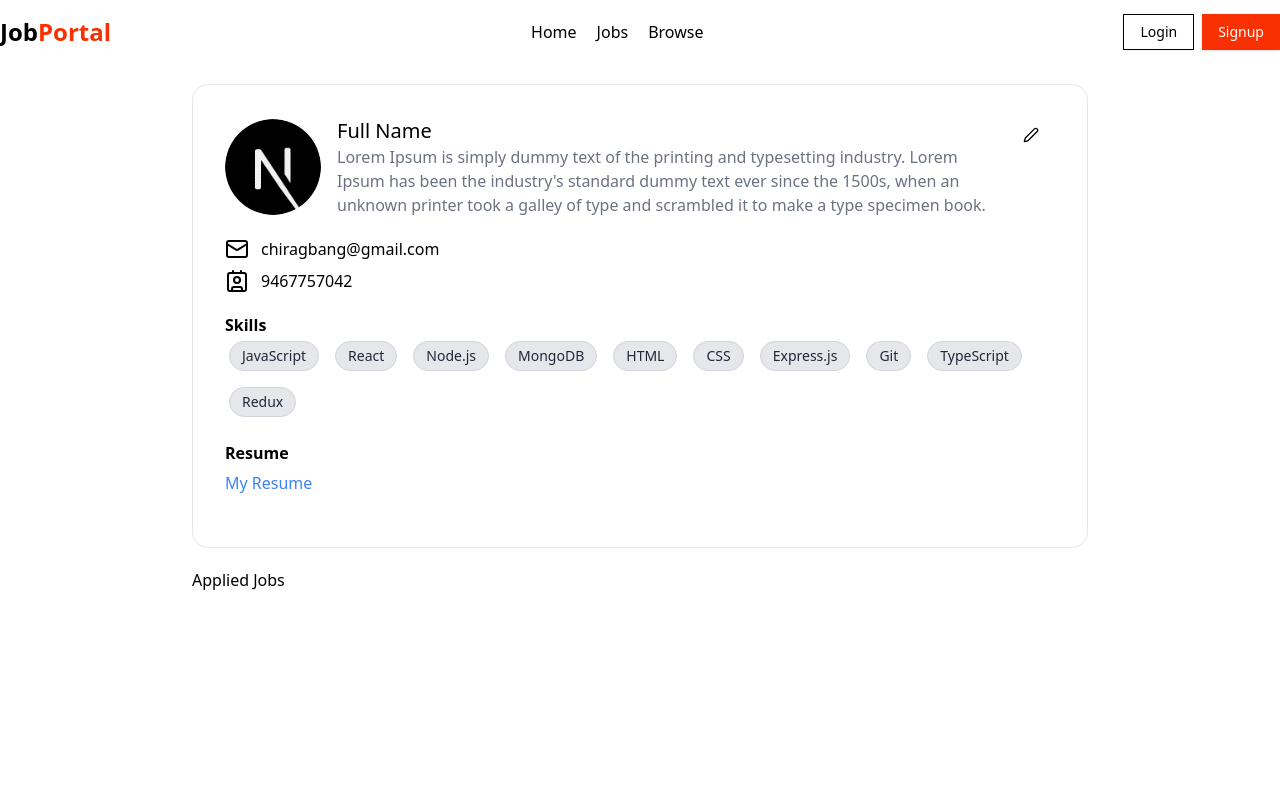
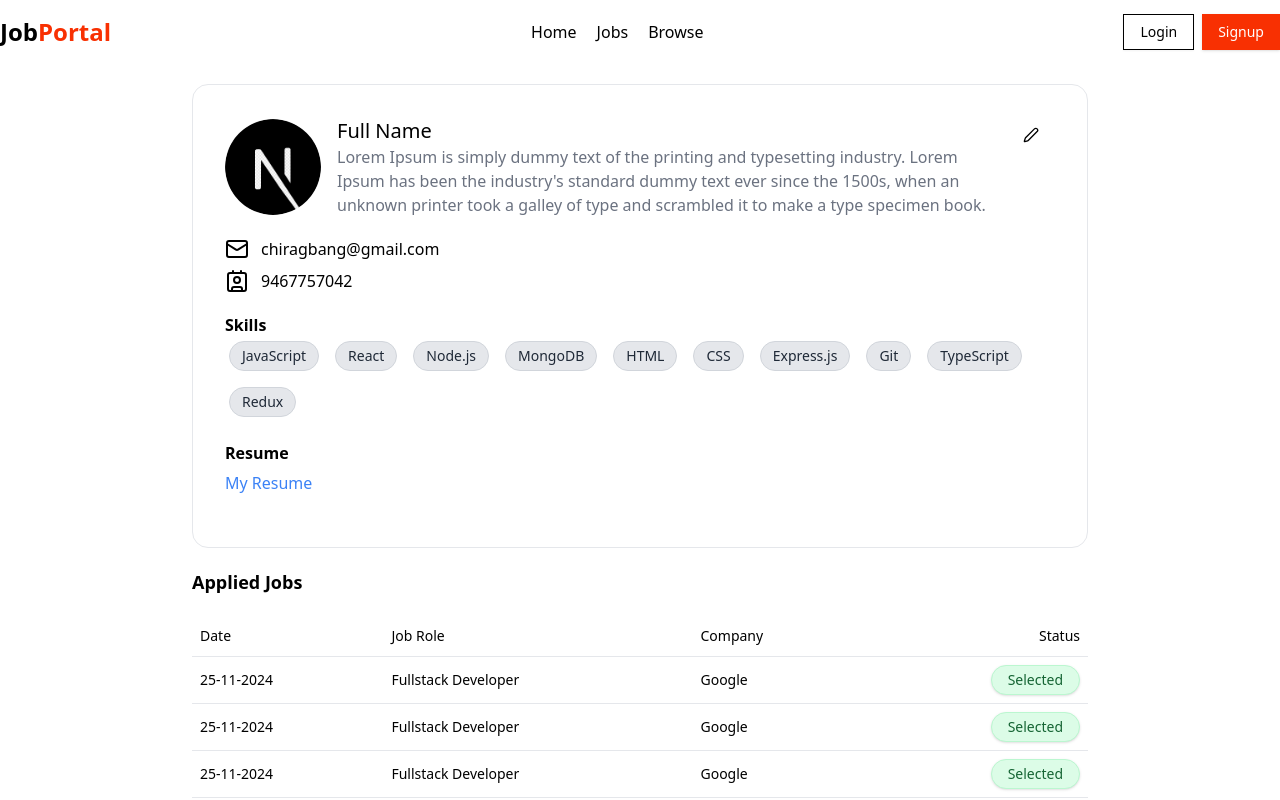
Before and after one commit to chiragbang/job-portal, a Next.js app in the folder frontend/: page /profile in a window 1280 px wide. Shown: the top 800 px of the page. Built offline with nearby package versions, Linux system fonts and the light colour scheme.

Commit message:
applied-jobs-table

```diff
--- /dev/null
+++ b/frontend/src/app/description/[id]/page.js
@@ -0,0 +1,12 @@
+import JobDescription from '@/components/jobs/JobDescription'
+import React from 'react'
+
+const page = () => {
+  return (
+    <div>
+        <JobDescription/>
+    </div>
+  )
+}
+
+export default page
--- a/frontend/src/app/profile/page.js
+++ b/frontend/src/app/profile/page.js
@@ -88,7 +88,7 @@ const page = () => {
 
       </div>
       <div className='max-w-4xl mx-auto bg-white rounded-2xl'>
-          <h1>Applied Jobs</h1>
+          <h1 className='font-bold text-lg my-5'>Applied Jobs</h1>
           <AppliedJobTable/>
         </div>
     </div>
--- a/frontend/src/components/jobs/Job.jsx
+++ b/frontend/src/components/jobs/Job.jsx
@@ -1,10 +1,22 @@
+"use client"
 import { Bookmark, BookmarkPlus, Info } from 'lucide-react'
 import React from 'react'
 import { Button } from '../ui/button'
 import { Avatar, AvatarImage } from '../ui/avatar'
 import { Badge } from '../ui/badge'
+import { useRouter } from 'next/navigation'
 
 const Job = () => {
+
+    const id = "djhgchdbnkmqncb"
+
+    const router = useRouter();
+
+  const handleClick = () => {
+    router.push(`/description/${id}`);
+  };
+
+
     return (
         <div className='p-5 rounded-md shadow-xl border border-gray-100 bg-white'>
             <div className='flex items-center justify-between'>
@@ -46,7 +58,7 @@ const Job = () => {
 
             <div className="flex items-center gap-4 mt-4">
       {/* Details Button */}
-      <Button className="flex items-center gap-2 bg-black text-white px-4 py-2 rounded-lg hover:bg-gray-800 transition-shadow shadow-md">
+      <Button onClick={handleClick} className="flex items-center gap-2 bg-black text-white px-4 py-2 rounded-lg hover:bg-gray-800 transition-shadow shadow-md">
         <Info className="w-5 h-5" />
         Details
       </Button>
--- /dev/null
+++ b/frontend/src/components/jobs/JobDescription.jsx
@@ -0,0 +1,22 @@
+import React from 'react'
+import { Badge } from '../ui/badge'
+import { Button } from '../ui/button'
+
+const JobDescription = () => {
+    return (
+        <div className='max-w-7xl mx-auto my-10'>
+            <h1 className='font-bold text-xl'>Job Title</h1>
+            <div className='flex items-center gap-2 mt-4'>
+                <Badge className={'text-blue-700 font-bold rounded-full'} variant="ghost">12 Positions</Badge>
+                <Badge className={'text-[#F83002] font-bold rounded-full'} variant="ghost">Part Time</Badge>
+                <Badge className={'text-[#7209b7] font-bold rounded-full'} variant="ghost">24 LPA</Badge>
+            </div>
+            <Button className="px-6 py-3 bg-black text-white font-semibold rounded-lg shadow-md hover:bg-gray-800 hover:shadow-lg active:bg-gray-900 focus:outline-none focus:ring-2 focus:ring-gray-700 focus:ring-offset-2 transition-all">
+  Apply Now
+</Button>
+
+        </div>
+    )
+}
+
+export default JobDescription
--- a/frontend/src/components/profile/AppliedJobTable.jsx
+++ b/frontend/src/components/profile/AppliedJobTable.jsx
@@ -1,11 +1,37 @@
 import React from 'react'
-import { Table } from '../ui/table'
+import { Table, TableBody, TableCaption, TableCell, TableHead, TableHeader, TableRow } from '../ui/table'
+import { Badge } from '../ui/badge'
+
+const appliedJobs = [1,2,3,4,5,6,7,8]
 
 const AppliedJobTable = () => {
   return (
     <div>
         <Table>
+            <TableCaption>Applied Jobs</TableCaption>
+            <TableHeader>
+              <TableRow>
+                <TableHead>Date</TableHead>
+                <TableHead>Job Role</TableHead>
+                <TableHead>Company</TableHead>
+                <TableHead className="text-right">Status</TableHead>
+              </TableRow>
+            </TableHeader>
 
+            <TableBody>
+              {
+                appliedJobs.map((item,index)=>(
+                  <TableRow key={index}>
+                    <TableCell>25-11-2024</TableCell>
+                    <TableCell>Fullstack Developer</TableCell>
+                    <TableCell>Google</TableCell>
+                    <TableCell className="text-right"><Badge className="inline-flex items-center px-4 py-1 text-sm font-medium text-green-800 bg-green-100 border border-green-200 rounded-full">
+  Selected
+</Badge></TableCell>
+                  </TableRow>
+                ))
+              }
+            </TableBody>
         </Table>
     </div>
   )
--- a/frontend/src/utils/constant.js
+++ b/frontend/src/utils/constant.js
@@ -1,3 +1,3 @@
-// export const USER_API_END_POINT = "http://localhost:5000/api/v1/user"
+export const USER_API_END_POINT = "http://localhost:3001/api/v1/user"
 
-export const USER_API_END_POINT = "https://3001-chiragbang-jobportal-1r2ru5p7j8i.ws-us116.gitpod.io/api/v1/user"
+// export const USER_API_END_POINT = "https://3001-chiragbang-jobportal-1r2ru5p7j8i.ws-us116.gitpod.io/api/v1/user"
```
Also changed, not shown: 1 other file (tests, documents, lock files or other folders).
